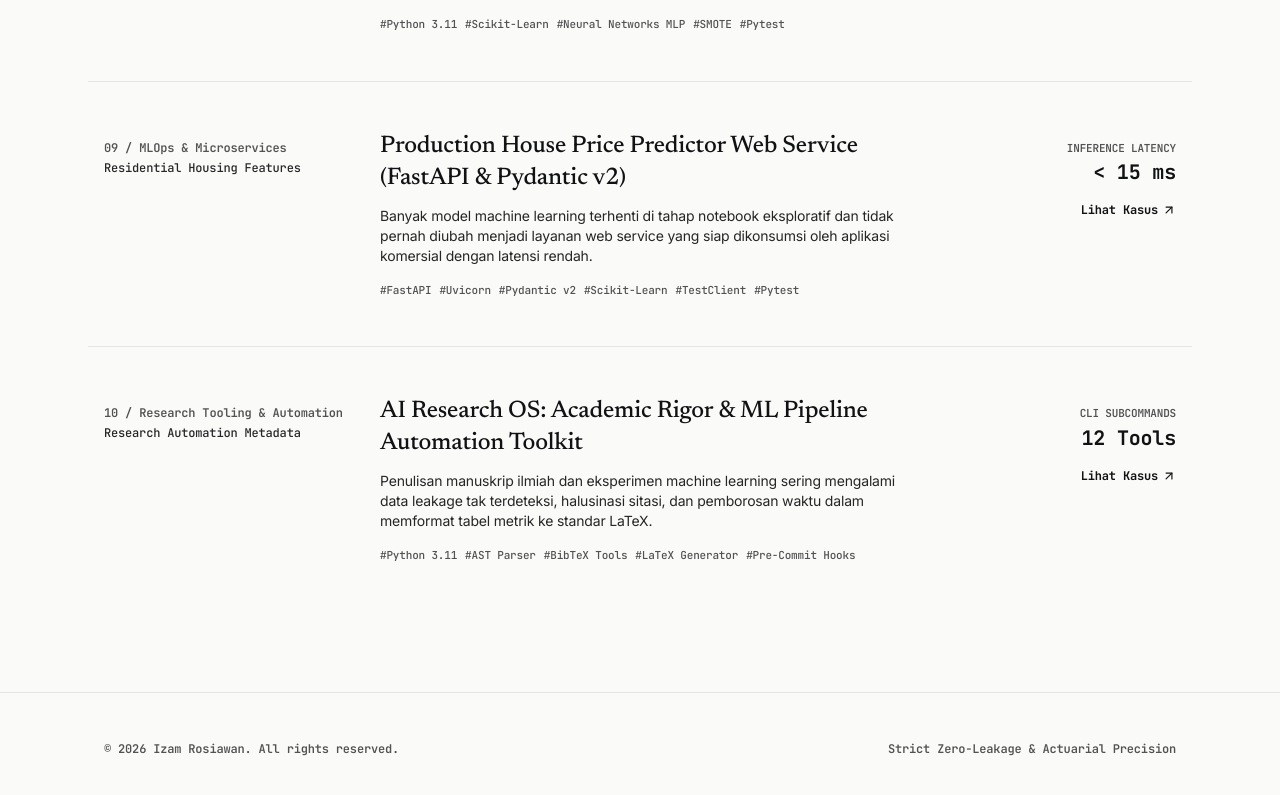
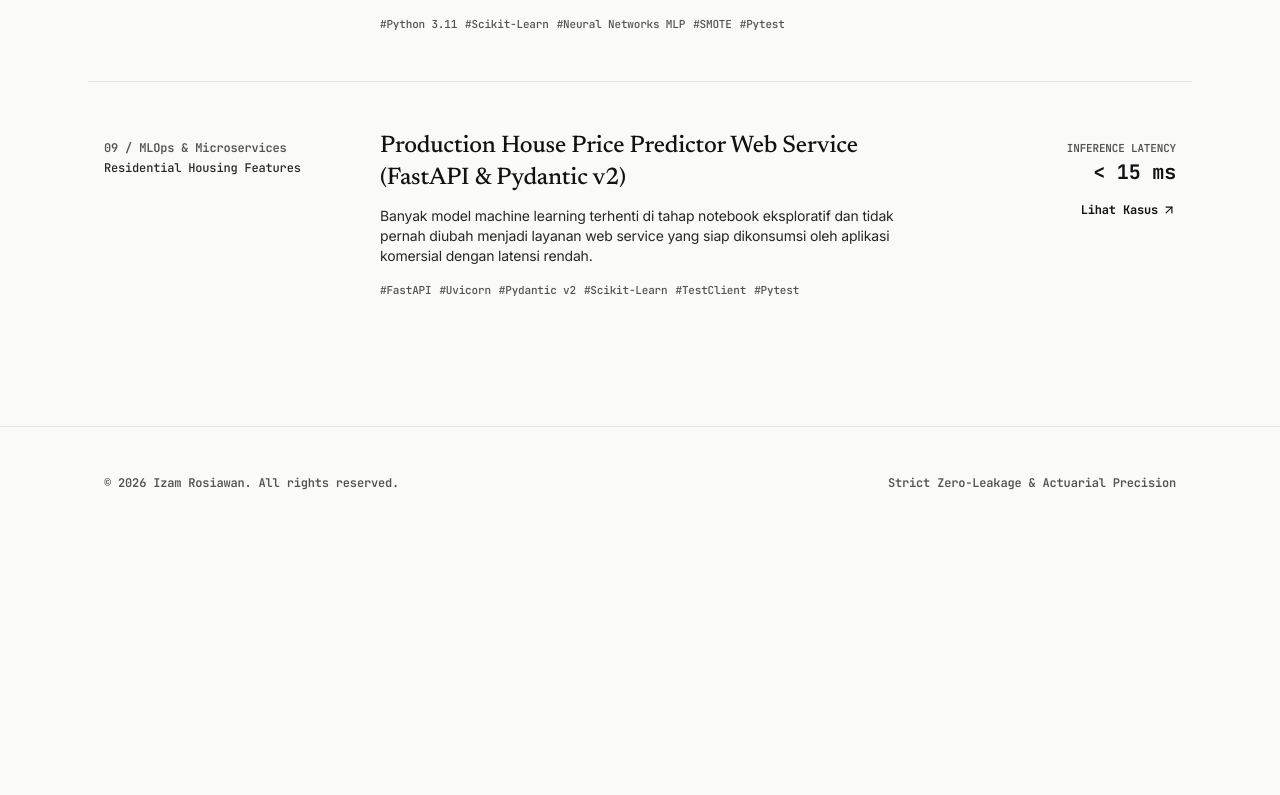
Before and after one commit to izamrosiawan/portfolio-hub, a Next.js app: page / in a window 1280 px wide. Shown: the part 2622-3417 px from the top of the page. After the commit the page ends 3161 px from the top, so only its background shows below. Built offline with nearby package versions, Linux system fonts and the light colour scheme.

Commit message:
chore: remove ai-research-os from portfolio project list

```diff
--- a/src/data/projects_detail.ts
+++ b/src/data/projects_detail.ts
@@ -319,37 +319,5 @@ print(res.json())`,
     techStack: ["FastAPI", "Uvicorn", "Pydantic v2", "Scikit-Learn", "TestClient", "Pytest"],
     githubUrl: "https://github.com/izamrosiawan/fastapi-house-price-predictor",
     datasetInfo: { name: "Residential Housing Features", size: "Fitur Properti Perumahan", source: "Kaggle Real Estate" }
-  },
-  {
-    id: "ai-research-os",
-    title: "AI Research OS: Academic Rigor & ML Pipeline Automation Toolkit",
-    domain: "Research Tooling & Automation",
-    category: "Systems",
-    tagline: "Automated CLI Engine for 1-to-1 BibTeX Citation Audits, AST Leakage Detection, and LaTeX Booktabs",
-    problem: "Penulisan manuskrip ilmiah dan eksperimen machine learning sering mengalami data leakage tak terdeteksi, halusinasi sitasi, dan pemborosan waktu dalam memformat tabel metrik ke standar LaTeX.",
-    methodology: "Engine CLI berbasis Python yang melakukan analisis statis Abstract Syntax Tree (AST) untuk mendeteksi pelanggaran urutan train-test split pada skrip Python dan Jupyter Notebook (.ipynb), validasi kesesuaian sitasi in-text terhadap basis data BibTeX, serta otomatisasi kompilasi tabel LaTeX Booktabs dan Markdown APA 7th.",
-    findings: [
-      "Pemeriksaan AST otomatis memblokir commit kode jika mendeteksi scaler.fit() dipanggil sebelum train_test_split.",
-      "Parser sitasi memverifikasi 100% keselarasan antara teks manuskrip dengan entri BibTeX (.bib) tanpa halusinasi DOI.",
-      "Generator tabel memangkas waktu formatting tabel hasil eksperimen menjadi hitungan detik dengan output LaTeX booktabs siap Scopus/IEEE."
-    ],
-    metrics: [
-      { label: "CLI Subcommands", value: "12 Tools", desc: "Modul Automasi Riset" },
-      { label: "Audit Type", value: "AST Static", desc: "Python & .ipynb Notebook" },
-      { label: "Formatting", value: "Booktabs", desc: "LaTeX & APA 7th" }
-    ],
-    formula: {
-      title: "Kalkulasi Statistical Power Riset",
-      latex: "\\text{Power} = 1 - \\beta = \\Phi\\left(\\frac{d \\sqrt{N}}{2} - Z_{1-\\alpha/2}\\right)",
-      explanation: "Perhitungan ukuran sampel minimum untuk menjamin validitas pembuktian hipotesis statistik."
-    },
-    codeSnippet: `# Jalankan audit data leakage pada Jupyter Notebook
-python research_os.py audit-leakage notebook.ipynb
-
-# Generate tabel publikasi LaTeX Booktabs
-python research_os.py generate-table data/metrics.csv --format both`,
-    techStack: ["Python 3.11", "AST Parser", "BibTeX Tools", "LaTeX Generator", "Pre-Commit Hooks"],
-    githubUrl: "https://github.com/izamrosiawan/ai-research-os",
-    datasetInfo: { name: "Research Automation Metadata", size: "12 Modul CLI Riset", source: "AI Research OS Repository" }
   }
 ];
```
